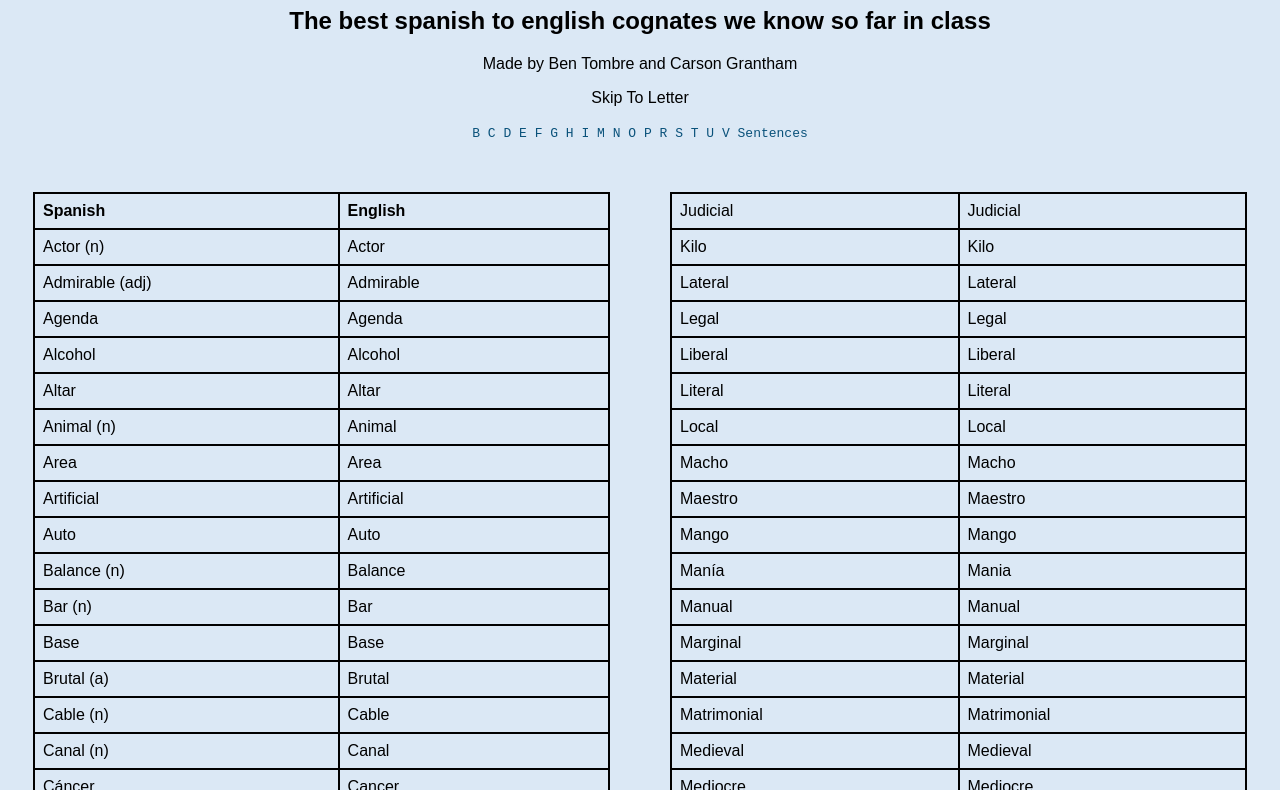
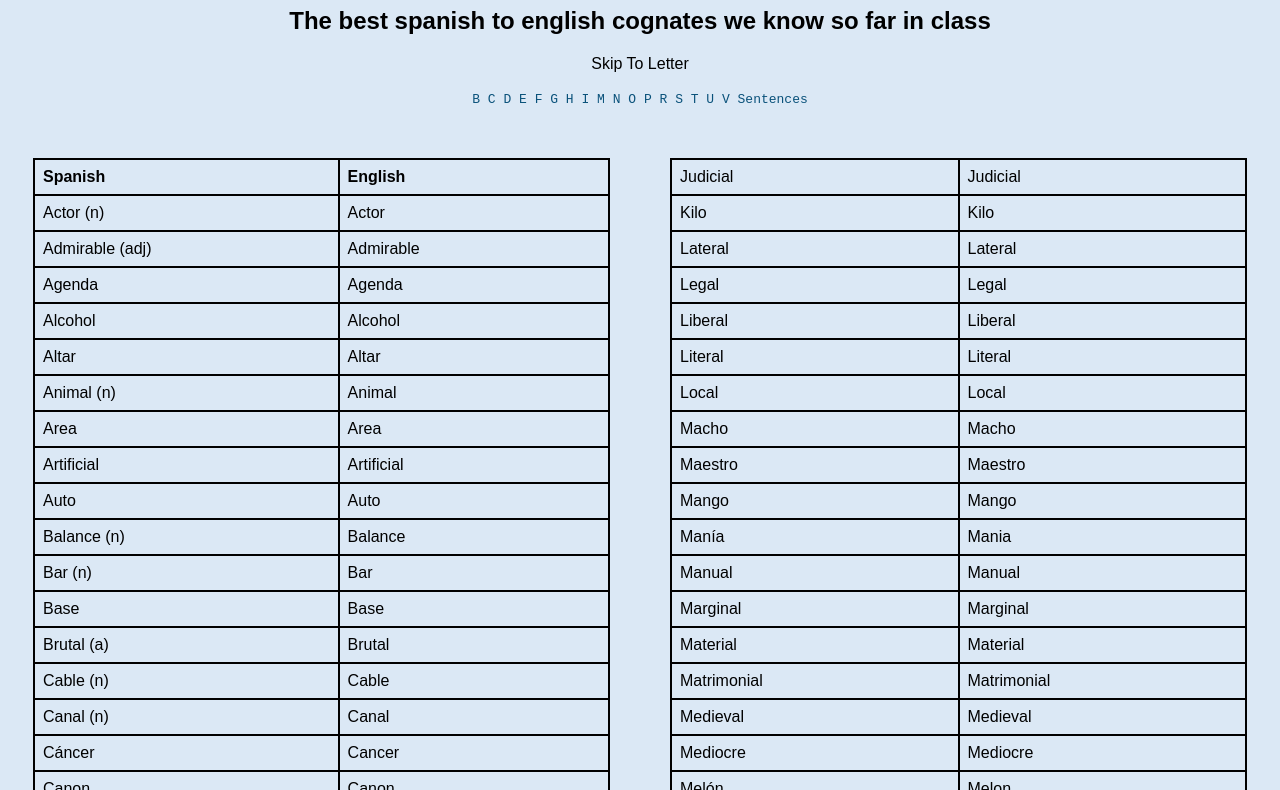
Before and after one commit to AmuzingWinnerz/cec, a plain HTML site: page Cognate.html in a window 1280 px wide. Shown: the part 73-863 px from the top of the page. Drawn offline with Linux system fonts and the light colour scheme.

Commit message:
Update Cognate.html

```diff
--- a/Cognate.html
+++ b/Cognate.html
@@ -86,7 +86,6 @@ table {
 <center>
 <h1 style ="font-family:sans-serif">Spanish To English Cognates</h1>
 <h2 style ="font-family:sans-serif">The best spanish to english cognates we know so far in class</h2>
-<p style ="font-family:sans-serif">Made by Ben Tombre and Carson Grantham</p>
 <p style="font-family:sans-serif">Skip To Letter</p>
 <a class="links" onclick="removeAnchorFormURL()" style="font-family: monospace" href="#BB">B </a>
 <a class="links" onclick="removeAnchorFormURL()" style="font-family: monospace" href="#CC">C </a>
```
